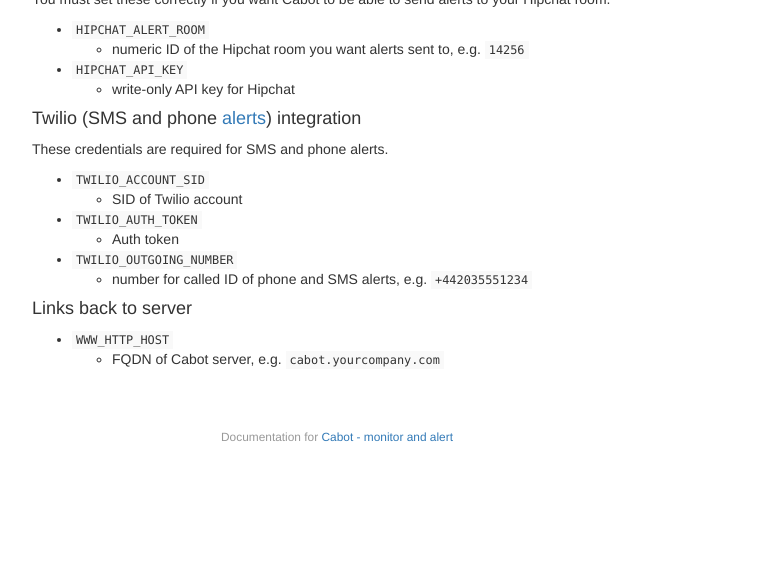
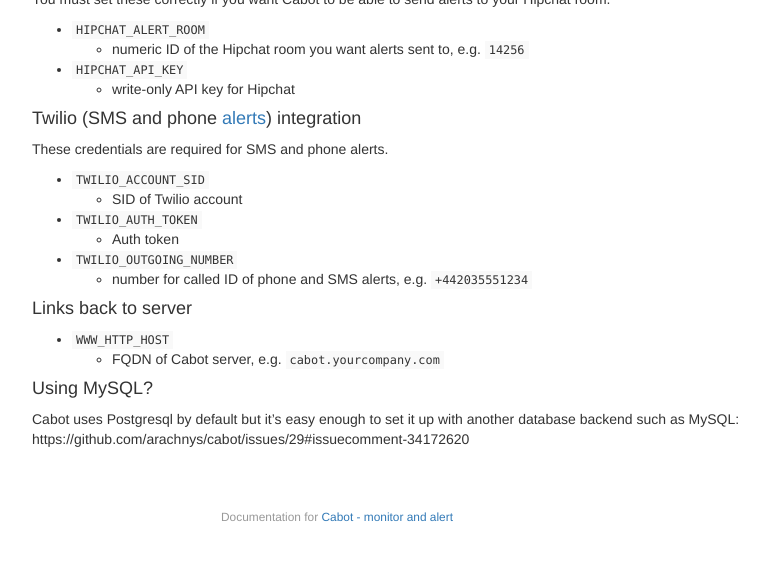
Before and after one commit to arachnys/cabot, a Jekyll site: the page built from _posts/2014-01-08-configuration.md, in a window 1280 px wide and 900 px high, scrolled down 792 px, cut to the strip 324-885 px from the top of the window. Shown: the whole strip, without its empty margins (303-1072 px from the left). Built offline with Jekyll 4.4.1, drawn with Linux system fonts in a browser that asks for light colours; nearby versions of some CDN libraries; Markdown is read by kramdown in place of the engine named in the settings; before the commit the page ends 1612 px from its top, so only the background shows below that.

Commit message:
Add link to MySQL

```diff
--- a/_posts/2014-01-08-configuration.md
+++ b/_posts/2014-01-08-configuration.md
@@ -82,3 +82,7 @@
 
 *   `WWW_HTTP_HOST`
     *   FQDN of Cabot server, e.g. `cabot.yourcompany.com`
+
+#### Using MySQL?
+
+Cabot uses Postgresql by default but it's easy enough to set it up with another database backend such as MySQL: https://github.com/arachnys/cabot/issues/29#issuecomment-34172620
```
